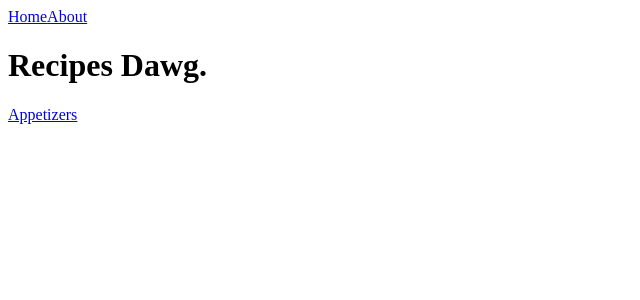
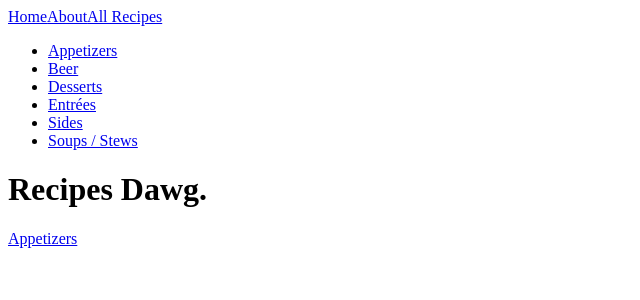
Before and after one commit to drc/yacht-club-cookbook, a Next.js app: page /recipes in a window 1280 px wide. Shown: the top 300 px of the page, without its empty margins (0-640 px from the left). Built offline with nearby package versions, Linux system fonts and the light colour scheme.

Commit message:
dynamic pages

```diff
--- a/components/header.jsx
+++ b/components/header.jsx
@@ -3,14 +3,54 @@ import Link from "next/link";
 const Header = () => (
   <div>
     <Link href="/">
-        <a>Home</a>
+      <a>Home</a>
     </Link>
     <Link href="/about">
-        <a>About</a>
+      <a>About</a>
     </Link>
+    <Link href="/recipes">
+      <a>All Recipes</a>
+    </Link>
+    <ul>
+      <li>
+        <Link href="/recipes/appetizers">
+          <a>Appetizers</a>
+        </Link>
+      </li>
+      <li>
+        <Link href="/recipes/beer">
+          <a>Beer</a>
+        </Link>
+      </li>
+      <li>
+        <Link href="/recipes/desserts">
+          <a>Desserts</a>
+        </Link>
+      </li>
+      <li>
+        <Link href="/recipes/entrees">
+          <a>Entrées</a>
+        </Link>
+      </li>
+      <li>
+        <Link href="/recipes/sides">
+          <a>Sides</a>
+        </Link>
+      </li>
+      <li>
+        <Link href="/recipes/soups_stews">
+          <a>Soups / Stews</a>
+        </Link>
+      </li>
+    </ul>
     <style jsx>{`
-    border: 1px solid black;
-    margin-bottom: 10px;
+      border: 1px solid black;
+      margin-bottom: 10px;
+
+      li {
+          display: inline;
+          list-style-type: none;
+      }
     `}</style>
   </div>
 );
```
Also changed, not shown: components/recipeList.jsx (added, +24 -0 lines), components/util.jsx (added, +13 -0 lines), pages/recipes/appetizers/[slug].jsx (added, +30 -0 lines), pages/recipes/appetizers/index.jsx (renamed from pages/recipes/appetizers.jsx, +6 -14 lines).
